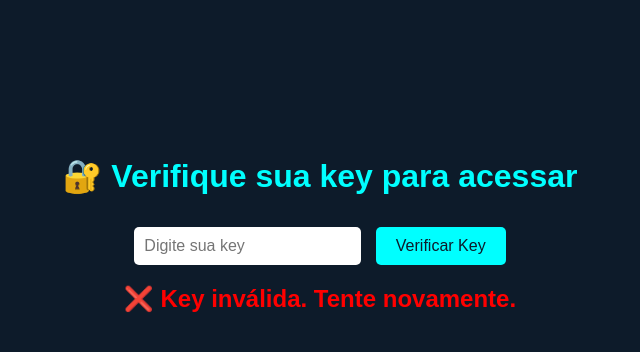
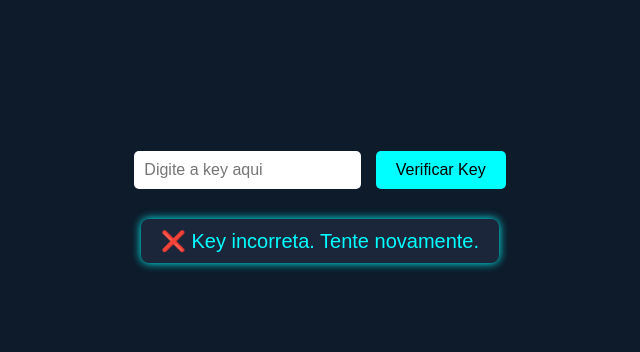
Before and after one commit to Arthur11191/Sitecomsenha, a plain HTML site: page index.html in a window 1280 px wide. Both pictures are taken after a click on the button "Verificar Key". Shown: the whole page, without its empty margins (320-960 px from the left). Drawn offline with Linux system fonts and the light colour scheme.

Commit message:
Update index.html

```diff
--- a/index.html
+++ b/index.html
@@ -2,7 +2,7 @@
 <html lang="pt-BR">
 <head>
   <meta charset="UTF-8">
-  <title>Validação de Key - 99 Noites</title>
+  <title>Validação da Key</title>
   <style>
     body {
       background-color: #0d1b2a;
@@ -11,89 +11,76 @@
       text-align: center;
       padding-top: 10%;
     }
-
-    #mensagemKey {
-      font-size: 40px;
+    .key-box {
+      background-color: #1b263b;
+      color: #00ffff;
+      box-shadow: 0 0 10px #00ffff;
+      display: inline-block;
+      padding: 10px 20px;
+      border-radius: 8px;
+      font-size: 20px;
+      margin-top: 15px;
+    }
+    #mensagemInicial {
+      font-size: 26px;
       font-weight: bold;
-      color: #00ff88;
       margin-bottom: 30px;
       animation: piscar 0.8s infinite alternate;
     }
-
     @keyframes piscar {
       from { opacity: 1; }
-      to { opacity: 0.3; }
+      to { opacity: 0.2; }
     }
-
-    input[type="text"] {
+    input {
       padding: 10px;
+      font-size: 16px;
+      border-radius: 5px;
       border: none;
-      border-radius: 5px;
-      font-size: 16px;
-      margin-top: 10px;
+      margin-top: 15px;
     }
-
     button {
       padding: 10px 20px;
       font-size: 16px;
+      margin-left: 10px;
+      background-color: #00ffff;
+      color: #000;
       border: none;
       border-radius: 5px;
-      background-color: #00ffff;
-      color: #0d1b2a;
-      margin-left: 10px;
       cursor: pointer;
-    }
-
-    .key-box {
-      background-color: #1b263b;
-      display: inline-block;
-      padding: 12px 20px;
-      border-radius: 8px;
-      margin-top: 30px;
-      color: #00ffff;
-      box-shadow: 0 0 10px #00ffff;
-      font-size: 18px;
     }
   </style>
 </head>
 <body>
+  <div id="mensagemInicial">🔑 KEY PARA DIGITAR: <strong>keynew99noites0</strong></div>
 
-  <div id="mensagemKey">KEY PARA DIGITAR: Keynew99noites0</div>
+  <div>
+    <input type="text" id="entradaKey" placeholder="Digite a key aqui">
+    <button onclick="verificarKey()">Verificar Key</button>
+  </div>
 
-  <h1>🔐 Verifique sua key para acessar</h1>
-
-  <input type="text" id="userKey" placeholder="Digite sua key">
-  <button onclick="verificarKey()">Verificar Key</button>
-
-  <div id="resultado" style="margin-top: 20px;"></div>
+  <div id="resultado" class="key-box" style="display:none; margin-top: 30px;"></div>
 
   <script>
     const keyCorreta = "keynew99noites0";
+    const keyFinal = "Keynova99Noites0";
 
-    // Esconde a mensagem após 3 segundos
     setTimeout(() => {
-      const msg = document.getElementById("mensagemKey");
+      const msg = document.getElementById("mensagemInicial");
       if (msg) msg.style.display = "none";
     }, 3000);
 
     function verificarKey() {
-      const input = document.getElementById("userKey").value.trim().toLowerCase();
+      const entrada = document.getElementById("entradaKey").value.trim();
       const resultado = document.getElementById("resultado");
 
-      if (input === keyCorreta) {
-        resultado.innerHTML = `
-          <h2>✅ Key válida!</h2>
-          <p>Sua nova key é:</p>
-          <div class="key-box">Keynova99Noites0</div>
-        `;
-        // Toca som (opcional)
-        const audio = new Audio("https://www.myinstants.com/media/sounds/free-fire-novo.mp3");
-        audio.play();
+      if (entrada === keyCorreta) {
+        resultado.textContent = "🎉 SUA KEY: " + keyFinal;
+        resultado.style.display = "inline-block";
       } else {
-        resultado.innerHTML = "<h2 style='color: red'>❌ Key inválida. Tente novamente.</h2>";
+        resultado.textContent = "❌ Key incorreta. Tente novamente.";
+        resultado.style.display = "inline-block";
       }
     }
   </script>
-
 </body>
 </html>
```
